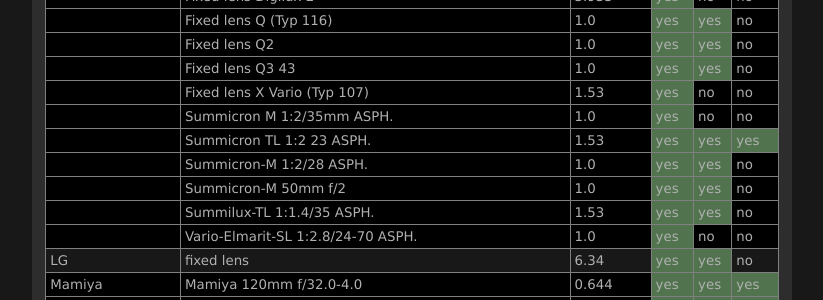
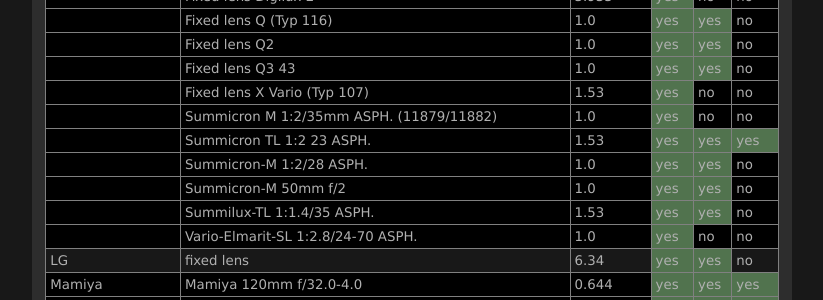
Before and after one commit to lensfun/lensfun.github.io, a Jekyll site: the page built from _posts/lenslist/2999-12-31-Lenslist-master.md, in a window 1280 px wide and 900 px high, scrolled down 10233 px. Shown: the part 151-451 px from the top of the window, without its empty margins (284-1107 px from the left). Built offline with Jekyll 4.4.1, drawn with Linux system fonts in a browser that asks for light colours.

Commit message:
Update master lens list from GitHub Actions

```diff
--- a/_posts/lenslist/2999-12-31-Lenslist-master.md
+++ b/_posts/lenslist/2999-12-31-Lenslist-master.md
@@ -424,7 +424,7 @@ This list was generated on 2025-02-24 from current Lensfun sources. Your Lensfun
 <tr class="lenslist-bg1"><td></td><td>Fixed lens Q2</td><td>1.0</td><td class="lenslist-highlight lenslist-check">yes</td><td class="lenslist-highlight lenslist-check">yes</td><td class="lenslist-check">no</td></tr>
 <tr class="lenslist-bg1"><td></td><td>Fixed lens Q3 43</td><td>1.0</td><td class="lenslist-highlight lenslist-check">yes</td><td class="lenslist-highlight lenslist-check">yes</td><td class="lenslist-check">no</td></tr>
 <tr class="lenslist-bg1"><td></td><td>Fixed lens X Vario (Typ 107)</td><td>1.53</td><td class="lenslist-highlight lenslist-check">yes</td><td class="lenslist-check">no</td><td class="lenslist-check">no</td></tr>
-<tr class="lenslist-bg1"><td></td><td>Summicron M 1:2/35mm ASPH.</td><td>1.0</td><td class="lenslist-highlight lenslist-check">yes</td><td class="lenslist-check">no</td><td class="lenslist-check">no</td></tr>
+<tr class="lenslist-bg1"><td></td><td>Summicron M 1:2/35mm ASPH. (11879/11882)</td><td>1.0</td><td class="lenslist-highlight lenslist-check">yes</td><td class="lenslist-check">no</td><td class="lenslist-check">no</td></tr>
 <tr class="lenslist-bg1"><td></td><td>Summicron TL 1:2 23 ASPH.</td><td>1.53</td><td class="lenslist-highlight lenslist-check">yes</td><td class="lenslist-highlight lenslist-check">yes</td><td class="lenslist-highlight lenslist-check">yes</td></tr>
 <tr class="lenslist-bg1"><td></td><td>Summicron-M 1:2/28 ASPH.</td><td>1.0</td><td class="lenslist-highlight lenslist-check">yes</td><td class="lenslist-highlight lenslist-check">yes</td><td class="lenslist-check">no</td></tr>
 <tr class="lenslist-bg1"><td></td><td>Summicron-M 50mm f/2</td><td>1.0</td><td class="lenslist-highlight lenslist-check">yes</td><td class="lenslist-highlight lenslist-check">yes</td><td class="lenslist-check">no</td></tr>
```
